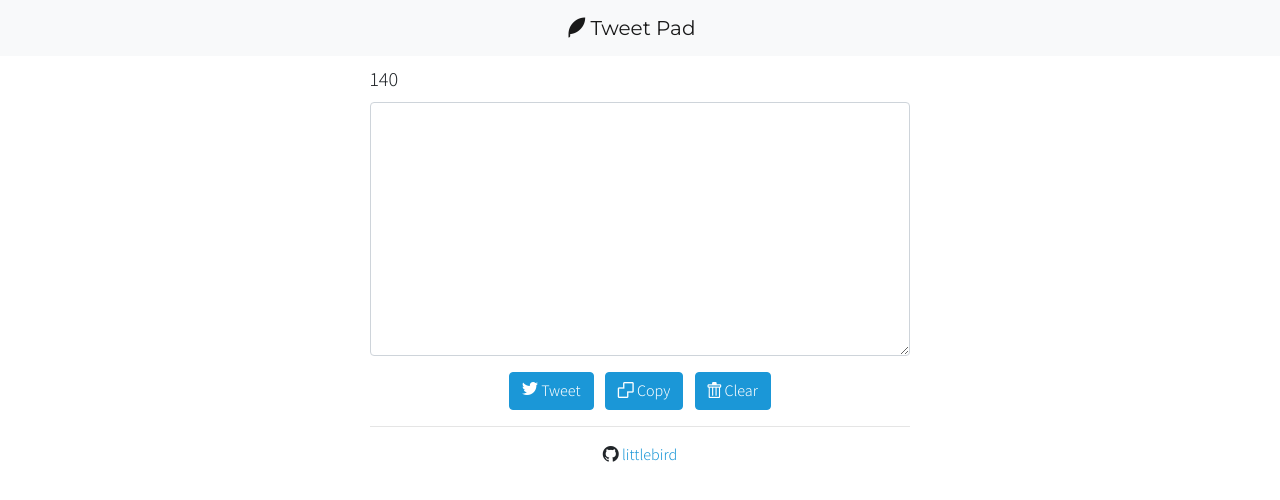
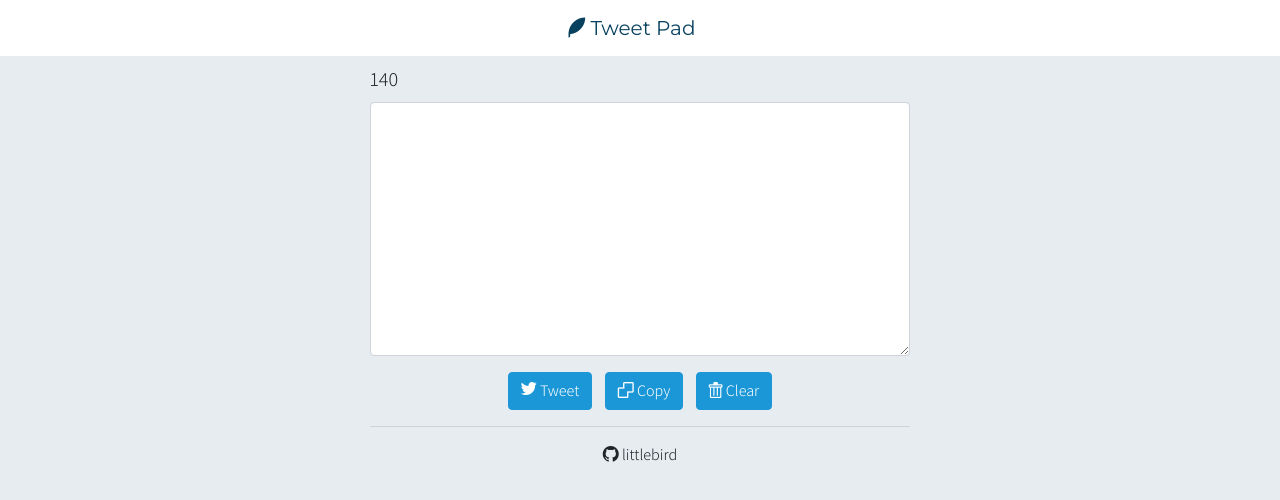
Before and after one commit to littlebirdjp/tweet-pad, a website: page index.html in a window 1280 px wide. Drawn offline with nearby package versions, Linux system fonts and the light colour scheme; files whose address does not match are found by name.

Commit message:
Edit styles

```diff
--- a/sass/style.scss
+++ b/sass/style.scss
@@ -46,10 +46,26 @@
 @import "node_modules/feathericon/build/scss/feathericon";
 
 body {
-  font-family: 'Assistant', sans-serif;
+  background: #e6ecf0;
+}
+a,
+a:hover {
+  color: $gray-900;
+}
+.navbar {
+  background: #fff !important;
 }
 .navbar-brand {
   font-family: 'Montserrat', sans-serif;
+}
+.navbar-light .navbar-brand,
+.navbar-light .navbar-bran:hover {
+  color: #09425f;
+}
+.lead,
+.btn,
+footer {
+  font-family: 'Assistant', sans-serif;
 }
 #textarea {
   width: 100%;
@@ -58,3 +74,6 @@
   margin-left: .25rem;
   margin-right: .25rem;
 }
+.btn:hover {
+  cursor: pointer;
+}
```
Also changed, not shown: css/style.css, 1 other file.
